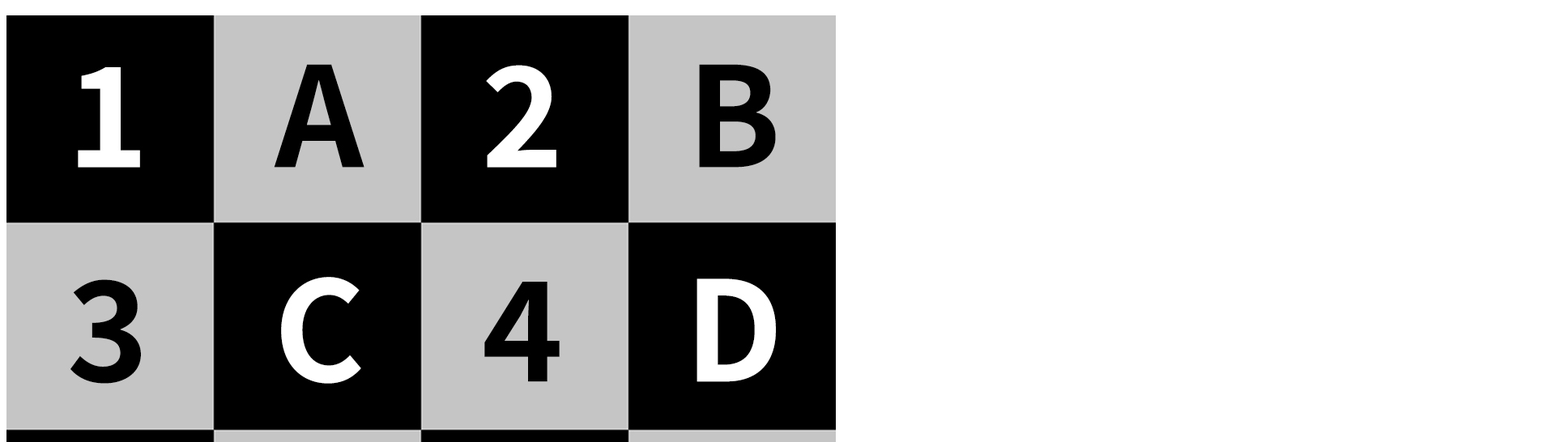
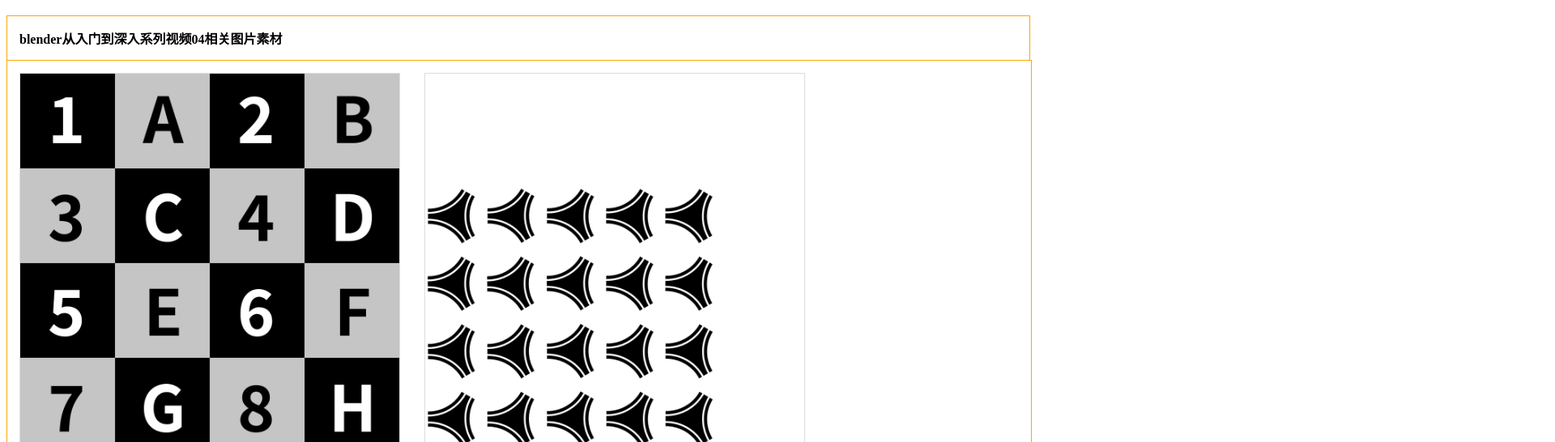
Before and after one commit to cgboy2008/cgroad, a plain HTML site: page index.html in a window 1280 px wide. Shown: the part 70-616 px from the top of the page at 81% size, 1920 px wide, since content can reach past the window. Drawn offline with Linux system fonts and the light colour scheme.

Commit message:
'编辑index.html'，增加了样式。

```diff
--- /dev/null
+++ b/css/main.css
@@ -0,0 +1,17 @@
+.wrap{
+    width:100%;
+    height:500px;
+    border:1px solid #faa706;
+    display:flex;
+}
+.wrap img{
+    margin:15px;
+    border:1px solid #ddd;
+}
+.source_title{
+
+    margin:0px;
+    border:1px solid #faa706;
+    border-bottom:0px;
+    padding:15px;
+}
--- a/index.html
+++ b/index.html
@@ -4,11 +4,16 @@
     <meta charset="UTF-8">
     <meta http-equiv="X-UA-Compatible" content="IE=edge">
     <meta name="viewport" content="width=device-width, initial-scale=1.0">
+    <link rel="stylesheet" href="css/main.css">
     <title>CG-Road</title>
 </head>
 <body>
     <h1>CG-Road频道素材</h1>
-    <img src="./images/chess.jpg" alt="棋盘格图片">
-    <img src="./images/football_uv02.jpg" alt="足球贴图">
+    <h4 class="source_title">blender从入门到深入系列视频04相关图片素材</h4>
+    <div class="wrap">
+        <img src="./images/chess.jpg" alt="棋盘格图片">
+        <img src="./images/football_uv02.jpg" alt="足球贴图">
+    </div>
+
 </body>
 </html>
```
